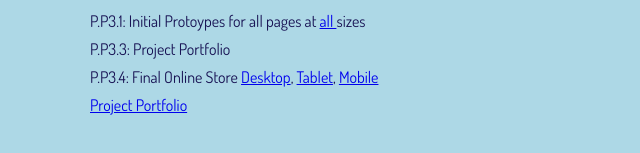
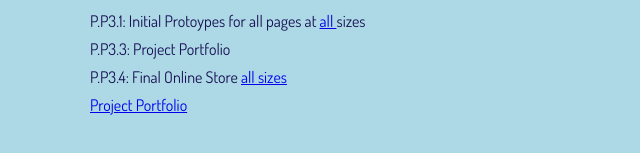
Before and after one commit to Juliawalterss/avt415, a plain HTML site: page index.html in a window 1280 px wide. Shown: the part 1364-1517 px from the top of the page, without its empty margins (0-640 px from the left). Drawn offline with Linux system fonts and the light colour scheme.

Commit message:
Add files via upload

```diff
--- a/index.html
+++ b/index.html
@@ -53,7 +53,7 @@
 				<dt>Project phase 3</dt>
 			<dd>P.P3.1: Initial Protoypes for all pages at <a href="https://xd.adobe.com/view/7e5750d8-3edd-4830-9aee-5f05cfeaf49d-2b04/">all </a>sizes </dd>
 			<dd>P.P3.3: Project Portfolio</dd>
-			<dd>P.P3.4: Final Online Store <a href="#">Desktop</a>, <a href="#"> Tablet</a>, <a href="#"> Mobile</a></dd>
+			<dd>P.P3.4: Final Online Store <a href="https://xd.adobe.com/view/7e5750d8-3edd-4830-9aee-5f05cfeaf49d-2b04/">all sizes</a> </dd>
 			<dd> <a href="https://xd.adobe.com/view/46392cb2-76bc-4249-8568-31a9728401a0-136a/">Project Portfolio</a> </dd>
 </body>
 </html>
```
